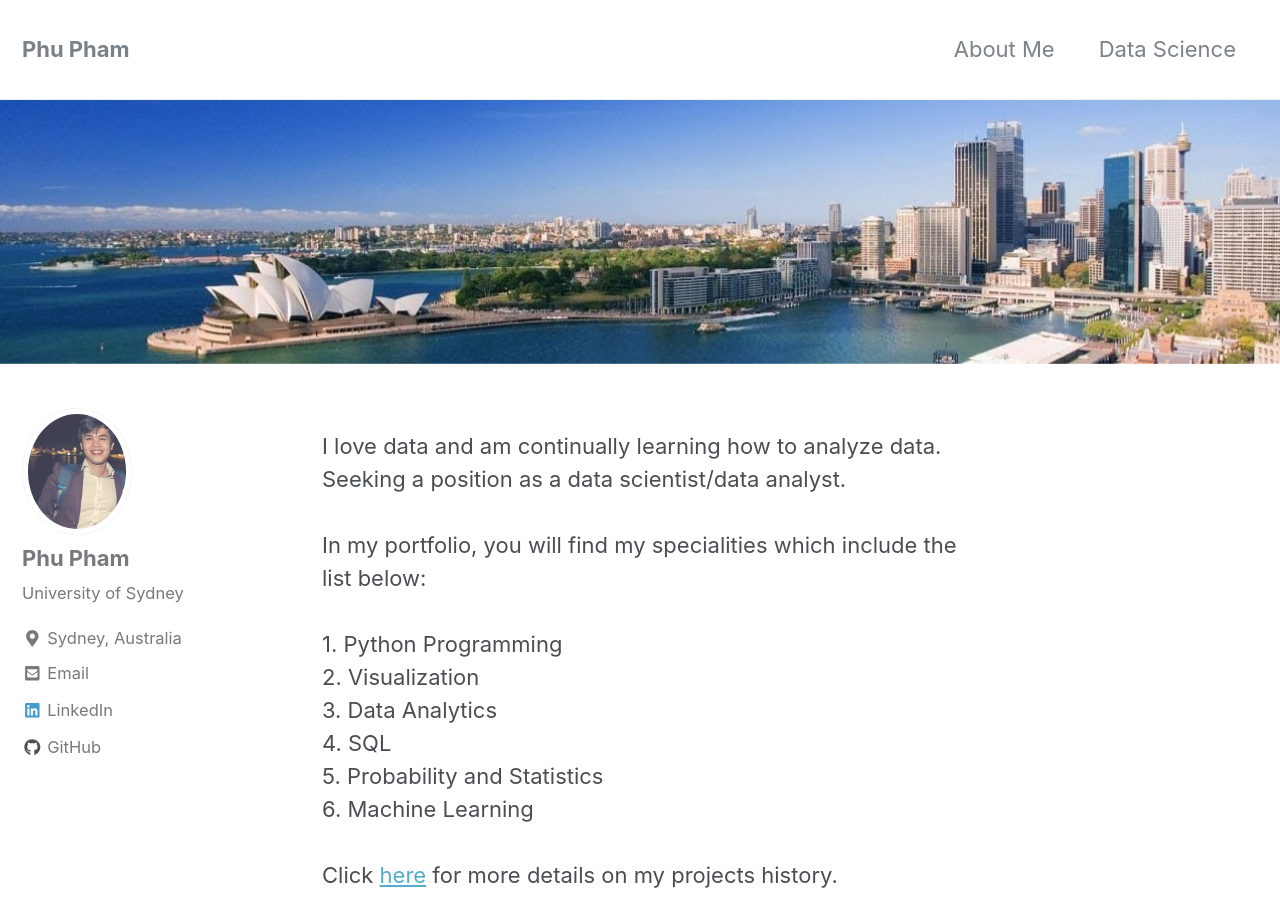
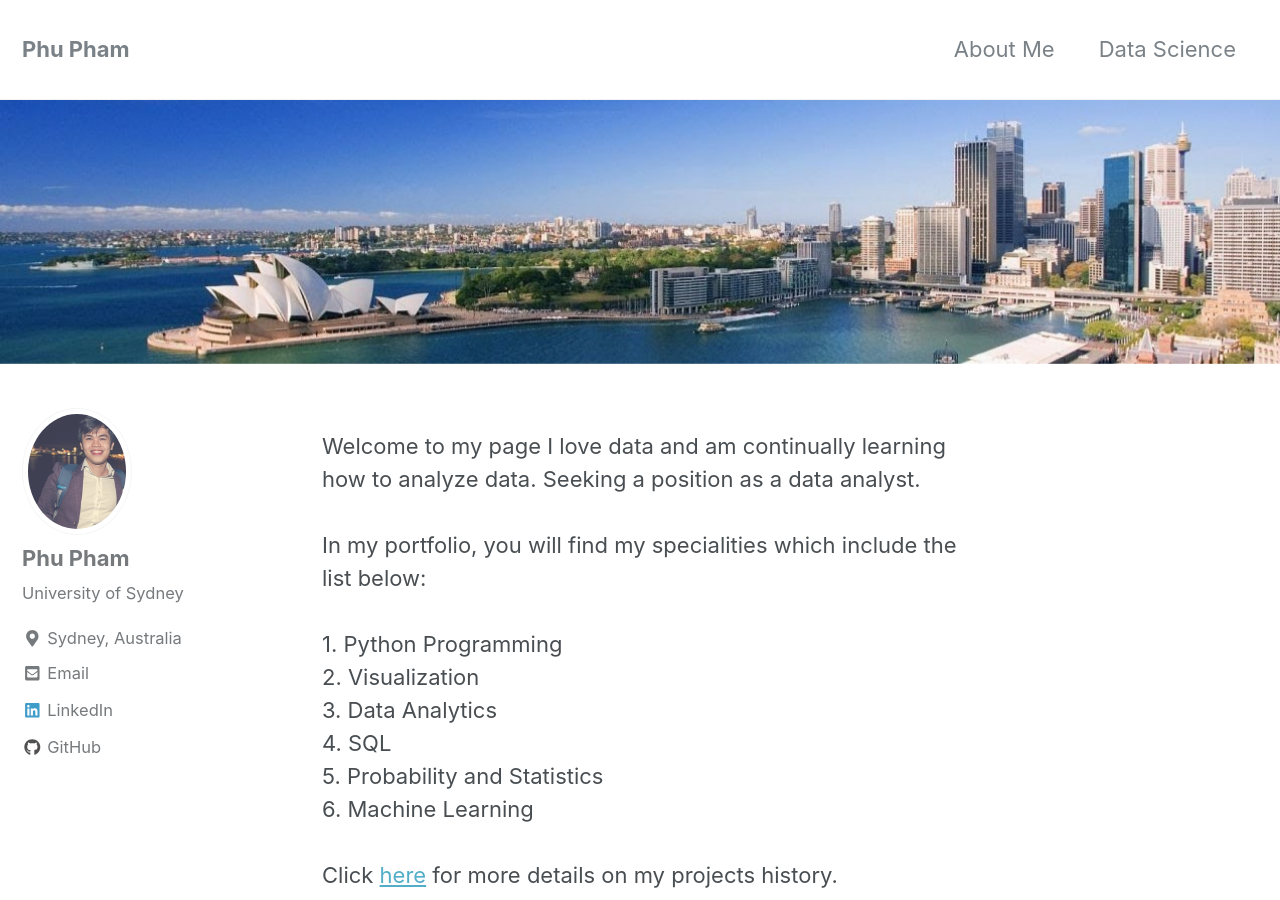
Before and after one commit to pphamnham/pphamnham.github.io, a Jekyll site: the page built from index.html, in a window 1280 px wide and 900 px high. Built offline with Jekyll 4.4.1, drawn with Linux system fonts in a browser that asks for light colours; nearby versions of some CDN libraries; the list of posts is cut into pages by our own code.

Commit message:
Update _layouts/home.html

```diff
--- a/_layouts/home.html
+++ b/_layouts/home.html
@@ -3,7 +3,9 @@ layout: archive
 ---
 
 <p>
-I love data and am continually learning how to analyze data. Seeking a position as a data scientist/data analyst.<br />
+Welcome to my page
+
+I love data and am continually learning how to analyze data. Seeking a position as a data analyst.<br />
 <br />
 
 In my portfolio, you will find my specialities which include the list below:<br />
```
